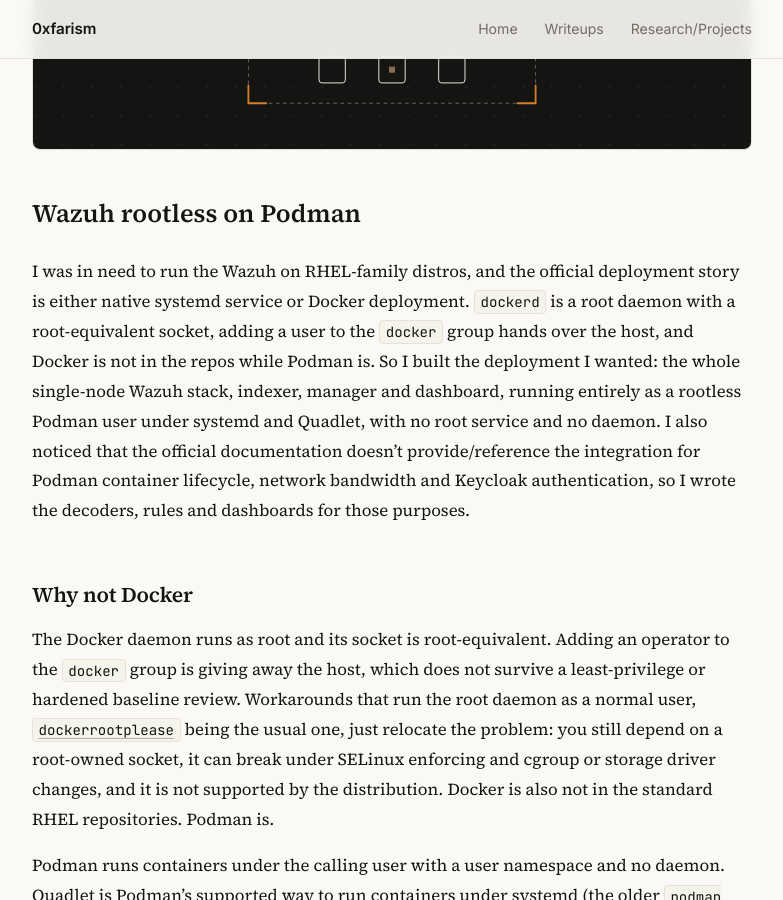
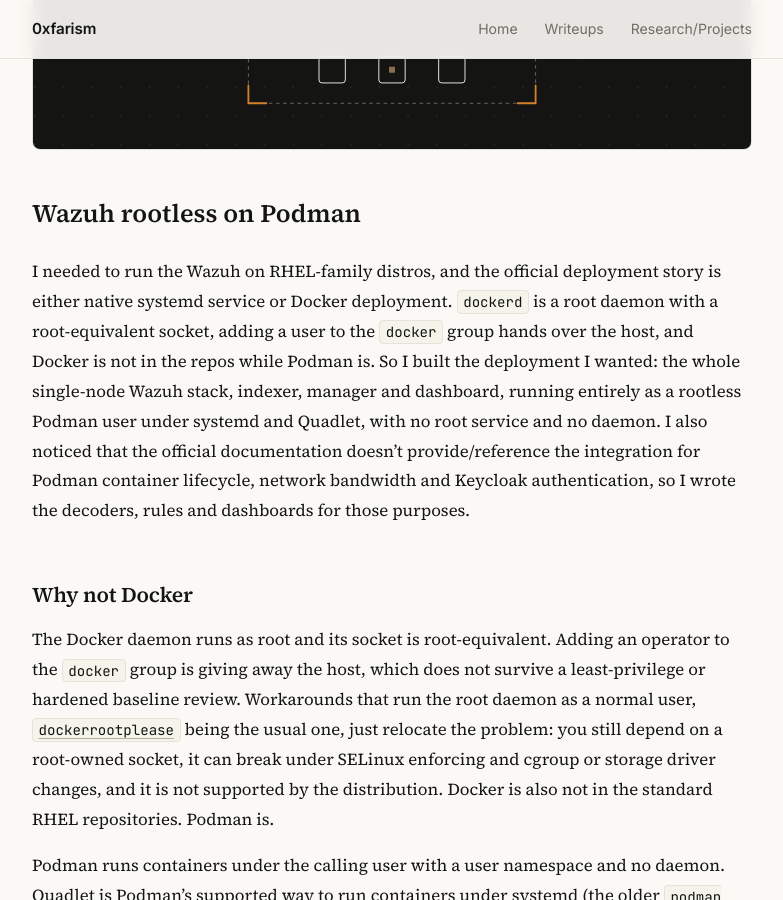
Before and after one commit to fmujcinagic/fmujcinagic.github.io, a Jekyll site: the page built from _articles/wazuh-rootless-podman.md, in a window 1280 px wide and 900 px high, scrolled down 413 px. Shown: the whole window, without its empty margins (248-1031 px from the left). Built offline with Jekyll 4.4.1, drawn with Linux system fonts in a browser that asks for light colours.

Commit message:
fix: readme

```diff
--- a/_articles/wazuh-rootless-podman.md
+++ b/_articles/wazuh-rootless-podman.md
@@ -19,7 +19,7 @@
 
 # Wazuh rootless on Podman
 
-I was in need to run the Wazuh on RHEL-family distros, and the official deployment story is either native systemd service or Docker deployment. `dockerd` is a root daemon with a root-equivalent socket, adding a user to the `docker` group hands over the host, and Docker is not in the repos while Podman is. So I built the deployment I wanted: the whole single-node Wazuh stack, indexer, manager and dashboard, running entirely as a rootless Podman user under systemd and Quadlet, with no root service and no daemon. I also noticed that the official documentation doesn't provide/reference the integration for Podman container lifecycle, network bandwidth and Keycloak authentication, so I wrote the  decoders, rules and dashboards for those purposes.
+I needed to run the Wazuh on RHEL-family distros, and the official deployment story is either native systemd service or Docker deployment. `dockerd` is a root daemon with a root-equivalent socket, adding a user to the `docker` group hands over the host, and Docker is not in the repos while Podman is. So I built the deployment I wanted: the whole single-node Wazuh stack, indexer, manager and dashboard, running entirely as a rootless Podman user under systemd and Quadlet, with no root service and no daemon. I also noticed that the official documentation doesn't provide/reference the integration for Podman container lifecycle, network bandwidth and Keycloak authentication, so I wrote the  decoders, rules and dashboards for those purposes.
 
 ## Why not Docker
 
```
